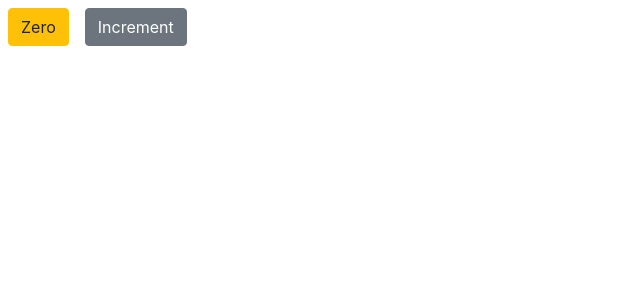
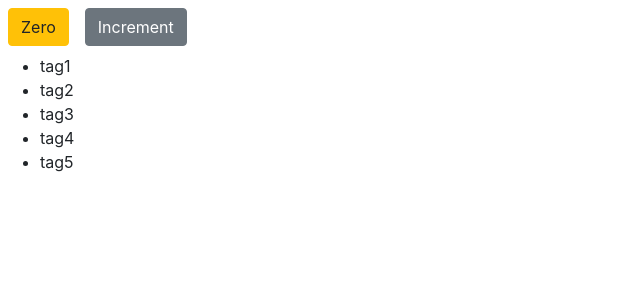
Before and after one commit to manozkumarj/My-CounterApp-Mosh, a React (Create React App) app: page / in a window 1280 px wide. Shown: the top 300 px of the page, without its empty margins (0-640 px from the left). Built offline with nearby package versions, Linux system fonts and the light colour scheme.

Commit message:
Added handleIncrement event and function

```diff
--- a/src/Counter.jsx
+++ b/src/Counter.jsx
@@ -2,17 +2,47 @@ import React, { Component } from "react";
 
 class Counter extends Component {
   state = {
-    count: 0
+    count: 0,
+    tags: ["tag1", "tag2", "tag3", "tag4", "tag5"]
+  };
+
+  rederTags() {
+    if (this.state.tags.length === 0) return <p>There are no tags available</p>;
+
+    return (
+      <ul>
+        {this.state.tags.map(tag => (
+          <li key={tag}> {tag} </li>
+        ))}
+      </ul>
+    );
+  }
+
+  // constructor() {
+  //   super();
+  //   this.handleIncrement = this.handleIncrement.bind(this);
+  // }
+
+  handleIncrement = () => {
+    this.setState({ count: this.state.count + 1 });
   };
 
   render() {
     return (
       <div>
         <span className={this.getClass()}>{this.formatCount()}</span>
-        <button className="btn btn-secondary m-2">Increment</button>
+        <button
+          className="btn btn-secondary m-2"
+          onClick={this.handleIncrement}
+        >
+          Increment
+        </button>
+        {this.state.tags.length === 0 && <h5>Please create new tags</h5>}
+        {this.rederTags()}
       </div>
     );
   }
+
   getClass() {
     let { count } = this.state;
     let classes = "btn m-2 btn-";
```
